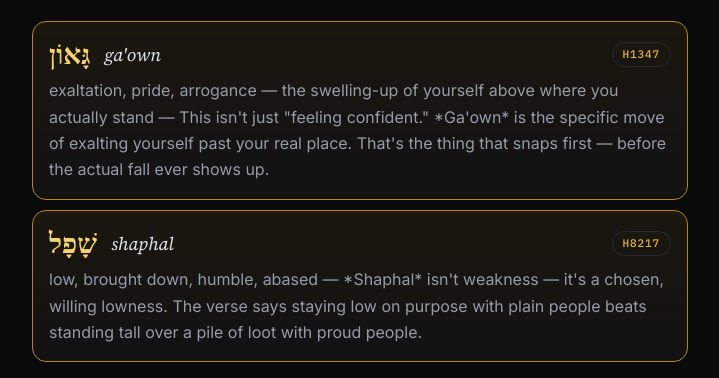
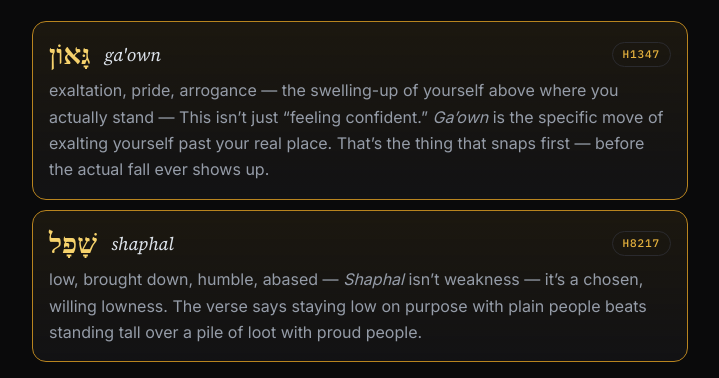
Before and after one commit to JonDipilato/proverbs-study, a Jekyll site: the page built from _posts/2026-09-16-proverbs-16-18-19.md, in a window 1280 px wide and 900 px high, scrolled down 853 px. Shown: the part 180-558 px from the top of the window, without its empty margins (280-999 px from the left). Built offline with Jekyll 4.4.1, drawn with Linux system fonts in a browser that asks for light colours; some web fonts are replaced.

Commit message:
Render italics in Hebrew word meanings

```diff
--- a/_includes/study.html
+++ b/_includes/study.html
@@ -29,7 +29,7 @@
           <span class="word-tr">{{ w.translit }}</span>
           <a class="chip" href="{{ '/words/' | relative_url }}#{{ w.strongs }}" title="Every study with Strong's {{ w.strongs }}">{{ w.strongs }}</a>
         </div>
-        <p class="word-mean">{{ w.meaning }}</p>
+        <p class="word-mean">{{ w.meaning | markdownify | remove: '<p>' | remove: '</p>' | strip }}</p>
       </li>
       {% endfor %}
     </ul>
```
